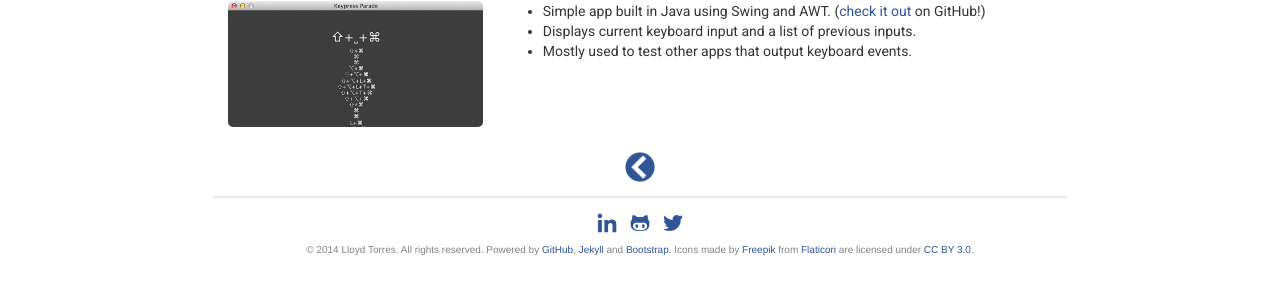
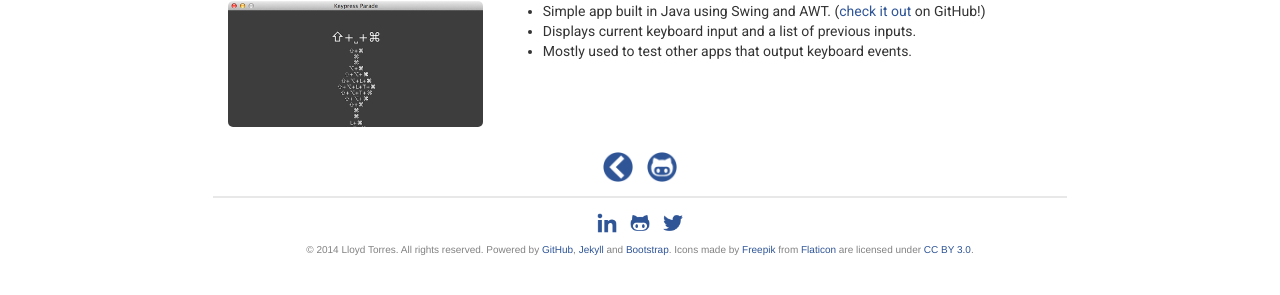
Before and after one commit to lloydtorres/lloydtorres.github.io, a Jekyll site: the page built from keypressparade.md, in a window 1280 px wide. Shown: the part 204-499 px from the top of the page. Built offline with Jekyll 4.4.1, drawn with Linux system fonts in a browser that asks for light colours; nearby versions of some CDN libraries.

Commit message:
Fix social icons, add GitHub icon to projects

```diff
--- a/_layouts/post.html
+++ b/_layouts/post.html
@@ -36,10 +36,10 @@
 
                     <div class="col-center">
                         <div class="social-icons-large">
-                            <a href="https://www.facebook.com/sharer/sharer.php?u={{ site.url }}{{ page.url }}"><img src="/images/icons/facebook.png" title="Facebook" alt="Facebook" /></a>
+                            <a href="https://www.facebook.com/sharer/sharer.php?u={{ site.url }}{{ page.url }}" target="_blank"><img src="/images/icons/facebook.png" title="Facebook" alt="Facebook" /></a>
                             <a href="https://twitter.com/intent/tweet?url={{ site.url }}{{ page.url }}&text={{ page.title }}&via=ImperatorTorres" target="_blank"><img src="/images/icons/twitter.png" title="Twitter" alt="Twitter" /></a>
-                            <a href="https://plus.google.com/share?url={{ site.url }}{{ page.url }}"><img src="/images/icons/googleplus.png" title="Google+" alt="Google+" /></a>
-                            <a href="https://www.linkedin.com/shareArticle?mini=true&url={{ site.url }}{{ page.url }}&title={{ page.title }}&summary={{ page.excerpt | strip_html }}&source="><img src="/images/icons/linkedin.png" title="LinkedIn" alt="LinkedIn" /></a>
+                            <a href="https://plus.google.com/share?url={{ site.url }}{{ page.url }}" target="_blank"><img src="/images/icons/googleplus.png" title="Google+" alt="Google+" /></a>
+                            <a href="https://www.linkedin.com/shareArticle?mini=true&url={{ site.url }}{{ page.url }}&title={{ page.title }}&summary={{ page.excerpt | strip_html }}&source=" target="_blank"><img src="/images/icons/linkedin.png" title="LinkedIn" alt="LinkedIn" /></a>
                         </div>
                     </div>
 
--- a/_layouts/project.html
+++ b/_layouts/project.html
@@ -34,6 +34,7 @@
                     <div class="col-center">
                         <div class="social-icons-large">
                             <a href="/projects/"><img src="/images/icons/back.png" title="Back to Projects" alt="Back to Projects"/></a>
+                            {% if page.github %}<a href="{{ page.github }}"><img src="/images/icons/github_2.png" title="{{ page.title }} on GitHub" alt="{{ page.title }} on GitHub"/></a>{% endif %}
                         </div>
                     </div>
 
--- a/keypressparade.md
+++ b/keypressparade.md
@@ -1,6 +1,7 @@
 ---
 layout: project
 title: Keypress Parade
+github: https://github.com/lloydtorres/keypress-parade
 color: "#616161"
 permalink: /projects/keypressparade/
 categories:
```
Also changed, not shown: spaceinvaders.md (+1 -0 lines), website.md (+1 -0 lines), images/icons/github_2.png (added).
